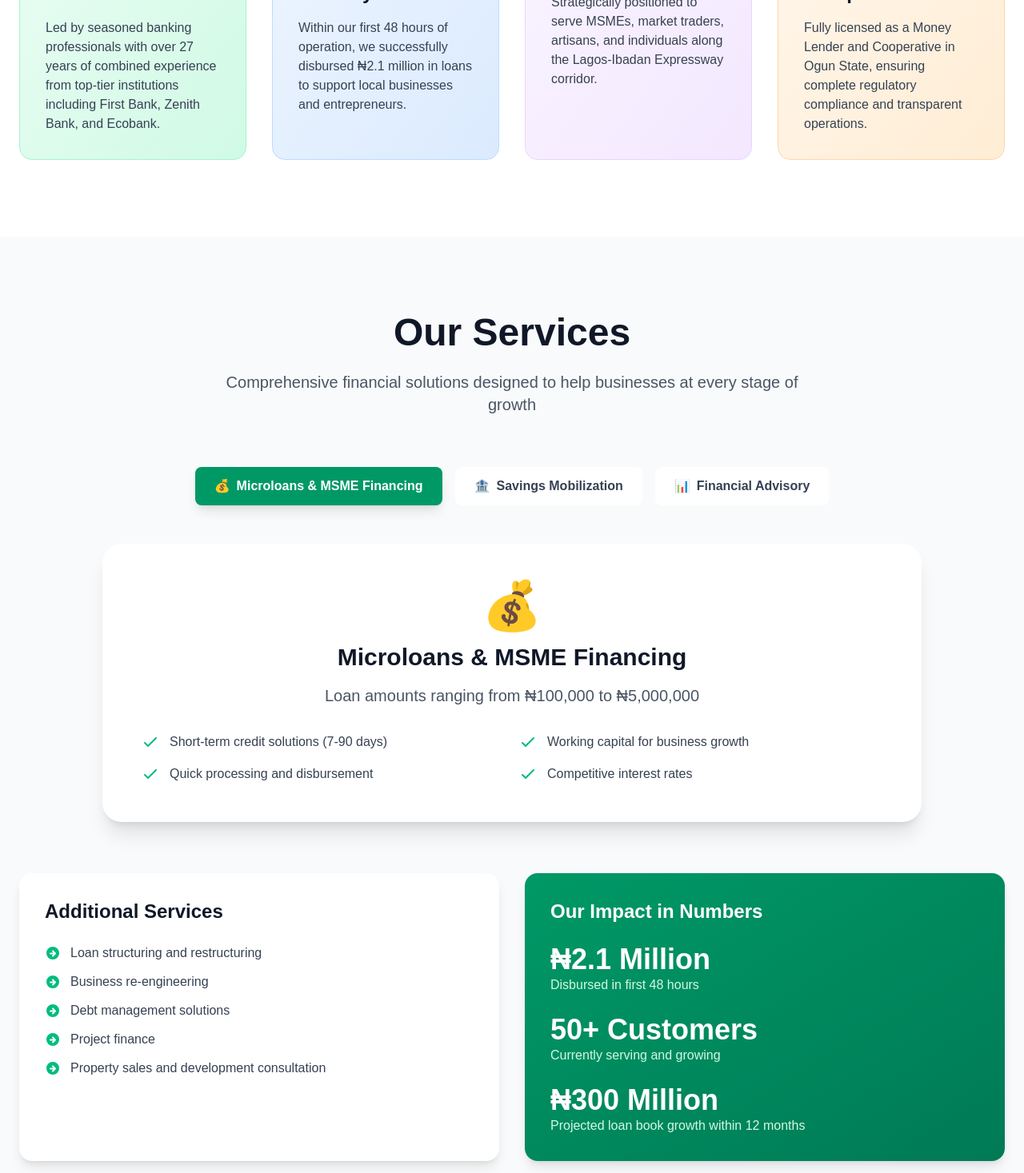
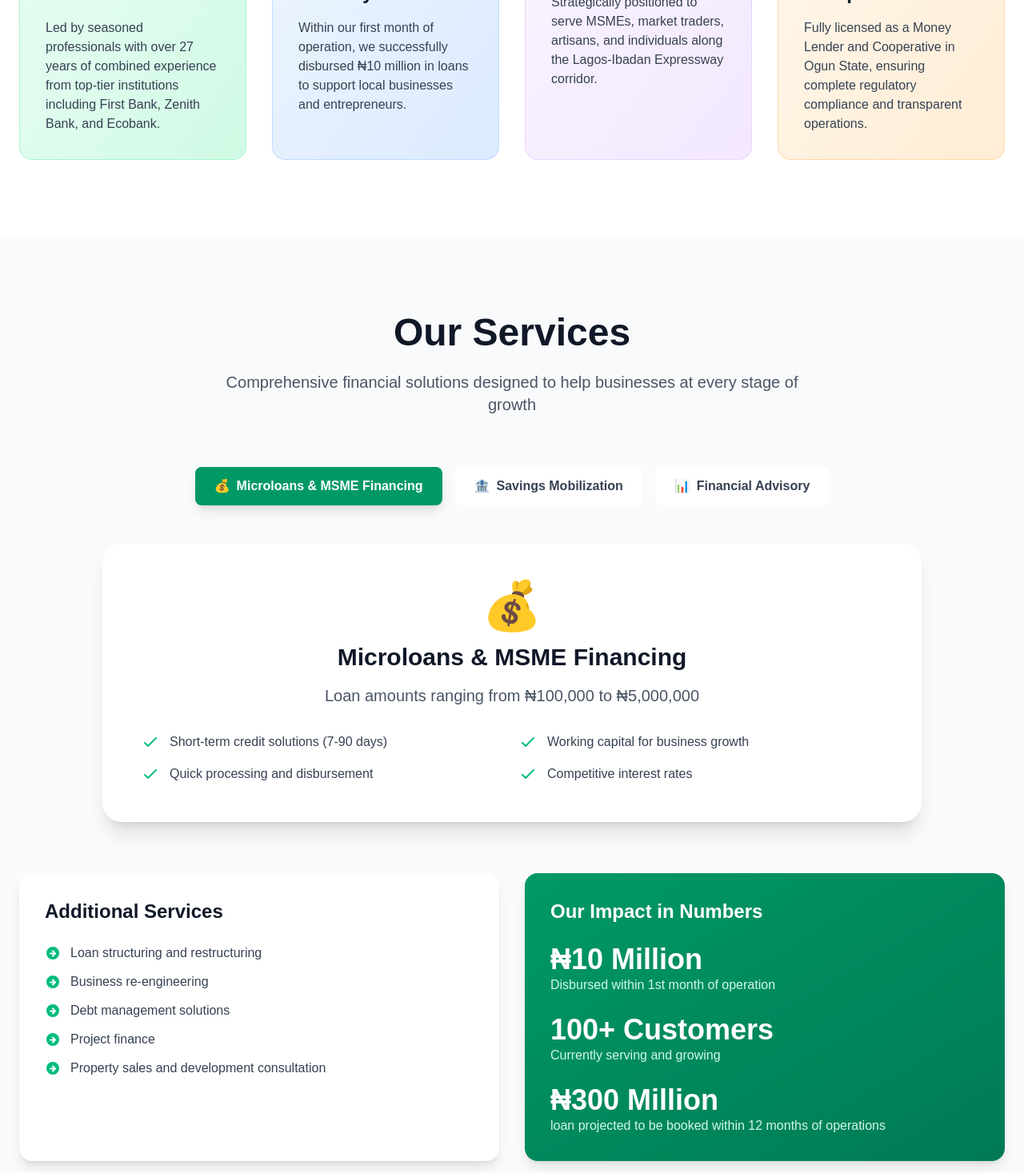
Before and after one commit to Vinniharu/demfagbs, a Next.js app: page / in a window 1280 px wide. Shown: the part 1330-2797 px from the top of the page at 80% size. Built offline with nearby package versions, Linux system fonts and the light colour scheme.

Commit message:
Update Home page statistics and descriptions to reflect accurate figures and enhance clarity regarding service delivery and professional experience.

```diff
--- a/app/page.js
+++ b/app/page.js
@@ -94,7 +94,7 @@ export default function Home() {
               <div className="grid md:grid-cols-3 gap-8 max-w-4xl mx-auto">
                 <div className="bg-white/10 backdrop-blur-sm rounded-2xl p-6 border border-white/20">
                   <div className="text-4xl font-bold text-white mb-2">₦10M</div>
-                  <p className="text-emerald-200 text-sm">Disbursed in First 48 Hours</p>
+                  <p className="text-emerald-200 text-sm">Disbursed in 1st month</p>
                 </div>
                 <div className="bg-white/10 backdrop-blur-sm rounded-2xl p-6 border border-white/20">
                   <div className="text-4xl font-bold text-white mb-2">100+</div>
@@ -129,7 +129,7 @@ export default function Home() {
               </div>
               <h3 className="text-2xl font-bold text-gray-900 mb-4">Professional Excellence</h3>
               <p className="text-gray-700">
-                Led by seasoned banking professionals with over 27 years of combined experience from top-tier institutions including First Bank, Zenith Bank, and Ecobank.
+                Led by seasoned professionals with over 27 years of combined experience from top-tier institutions including First Bank, Zenith Bank, and Ecobank.
               </p>
             </div>
 
@@ -139,7 +139,7 @@ export default function Home() {
               </div>
               <h3 className="text-2xl font-bold text-gray-900 mb-4">Rapid Service Delivery</h3>
               <p className="text-gray-700">
-                Within our first 48 hours of operation, we successfully disbursed ₦2.1 million in loans to support local businesses and entrepreneurs.
+                Within our first month of operation, we successfully disbursed ₦10 million in loans to support local businesses and entrepreneurs.
               </p>
             </div>
 
@@ -240,16 +240,16 @@ export default function Home() {
               <h3 className="text-2xl font-bold mb-6">Our Impact in Numbers</h3>
               <div className="space-y-6">
                 <div>
-                  <div className="text-4xl font-bold">₦2.1 Million</div>
-                  <p className="text-emerald-100">Disbursed in first 48 hours</p>
+                  <div className="text-4xl font-bold">₦10 Million</div>
+                  <p className="text-emerald-100">Disbursed within 1st month of operation</p>
                 </div>
                 <div>
-                  <div className="text-4xl font-bold">50+ Customers</div>
+                  <div className="text-4xl font-bold">100+ Customers</div>
                   <p className="text-emerald-100">Currently serving and growing</p>
                 </div>
                 <div>
                   <div className="text-4xl font-bold">₦300 Million</div>
-                  <p className="text-emerald-100">Projected loan book growth within 12 months</p>
+                  <p className="text-emerald-100">loan projected to be booked within 12 months of operations</p>
                 </div>
               </div>
             </div>
```
